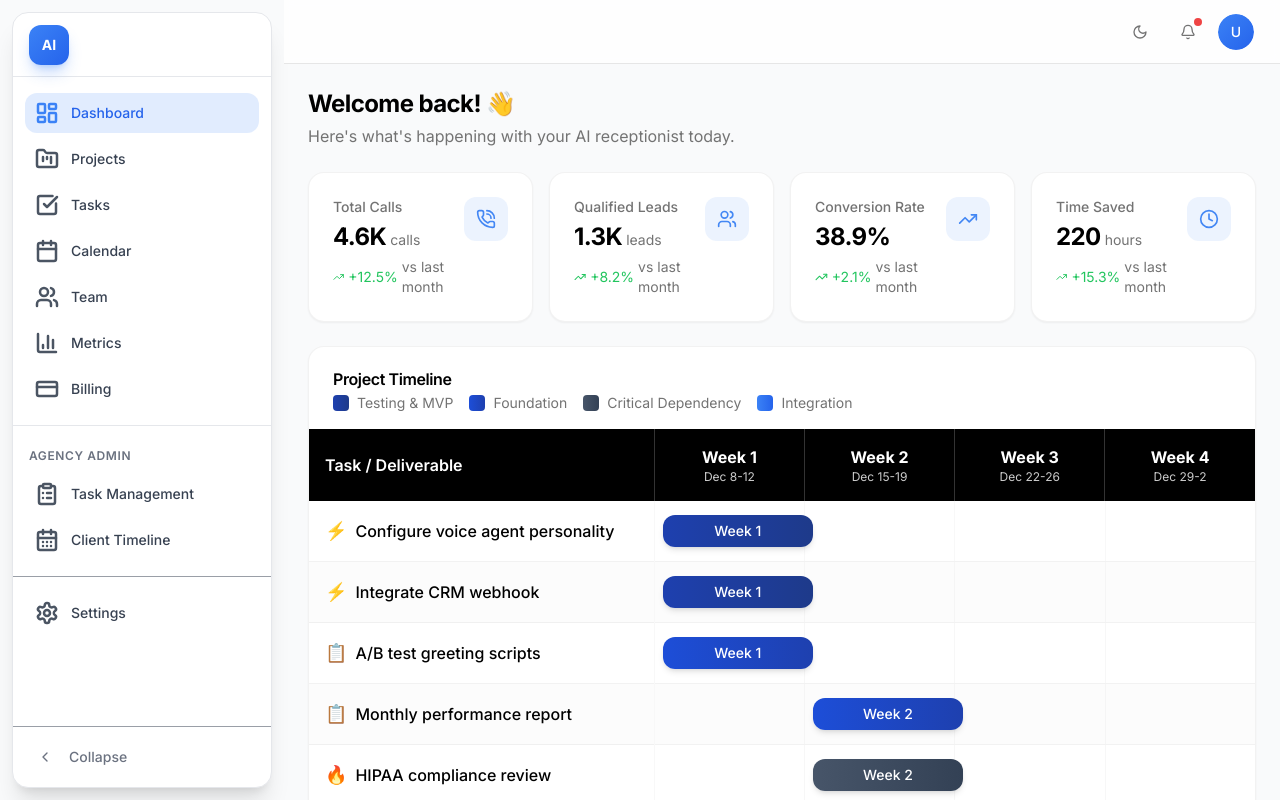
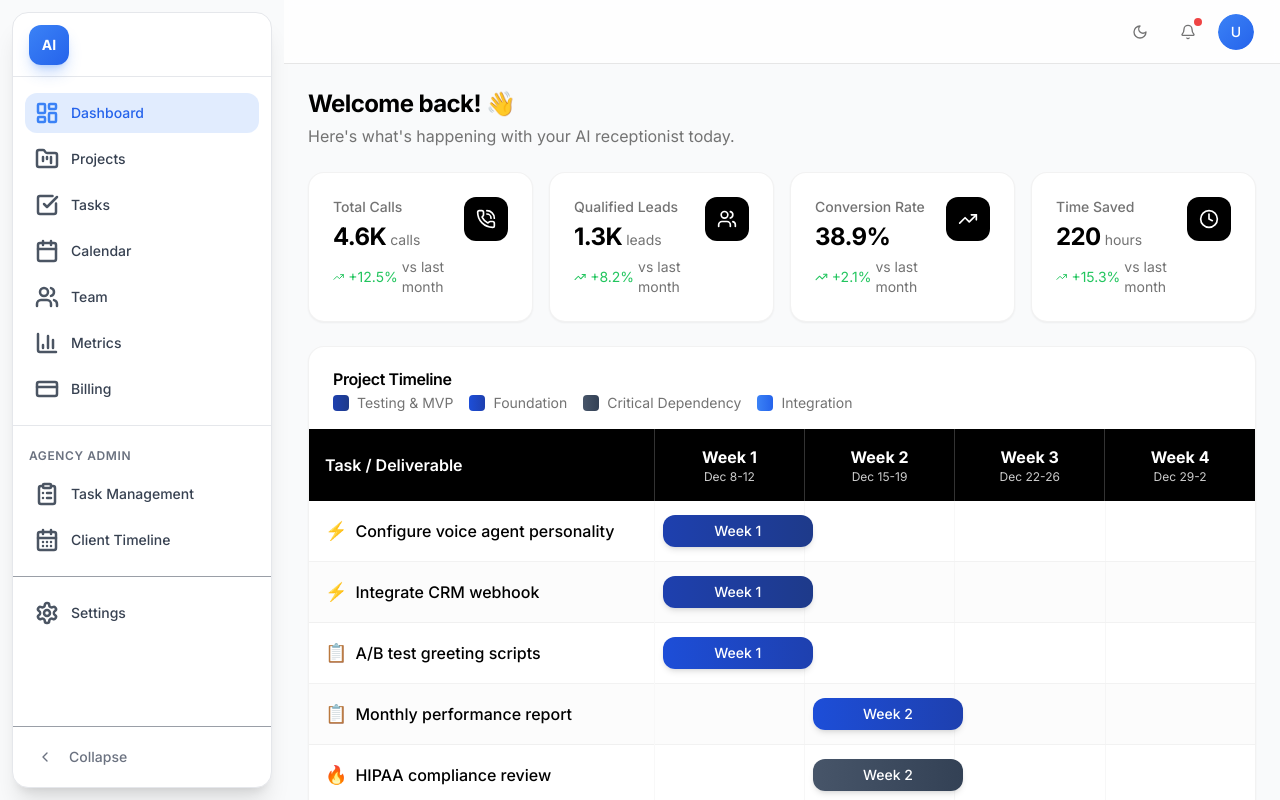
Before and after one commit to LichtBach/Split-WebApp, a React (Vite) app: page /dashboard in a window 1280 px wide. Built offline with nearby package versions, Linux system fonts and the light colour scheme; no server answers; the database is empty.

Commit message:
fix: MetricCard icons use black accent instead of blue

```diff
--- a/src/components/metrics/MetricCard.tsx
+++ b/src/components/metrics/MetricCard.tsx
@@ -70,8 +70,8 @@ export function MetricCard({
                         )}
                     </div>
                     {Icon && (
-                        <div className="rounded-lg bg-primary/10 p-3">
-                            <Icon className="h-5 w-5 text-primary" />
+                        <div className="rounded-lg bg-black p-3">
+                            <Icon className="h-5 w-5 text-white" />
                         </div>
                     )}
                 </div>
```
